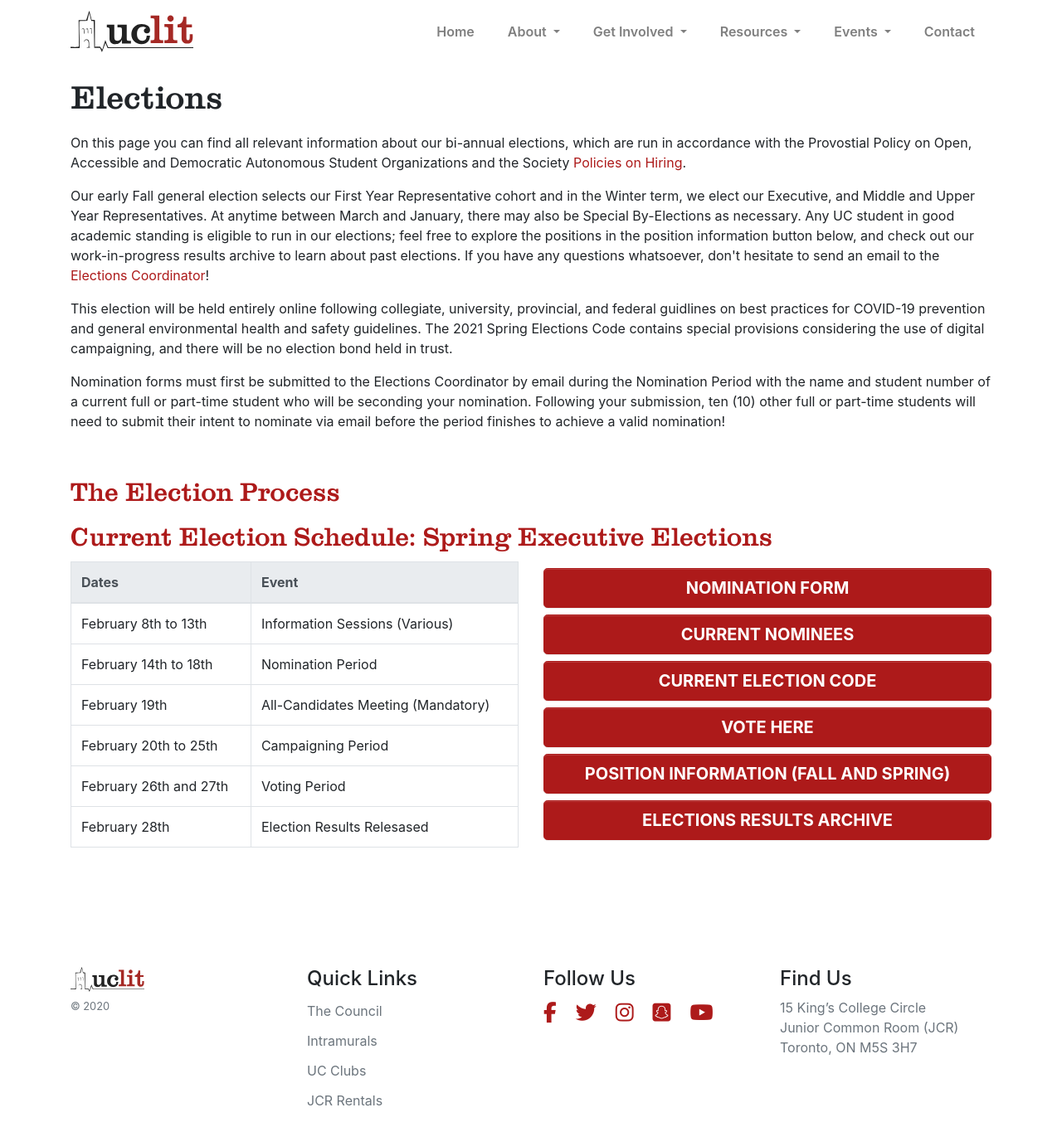
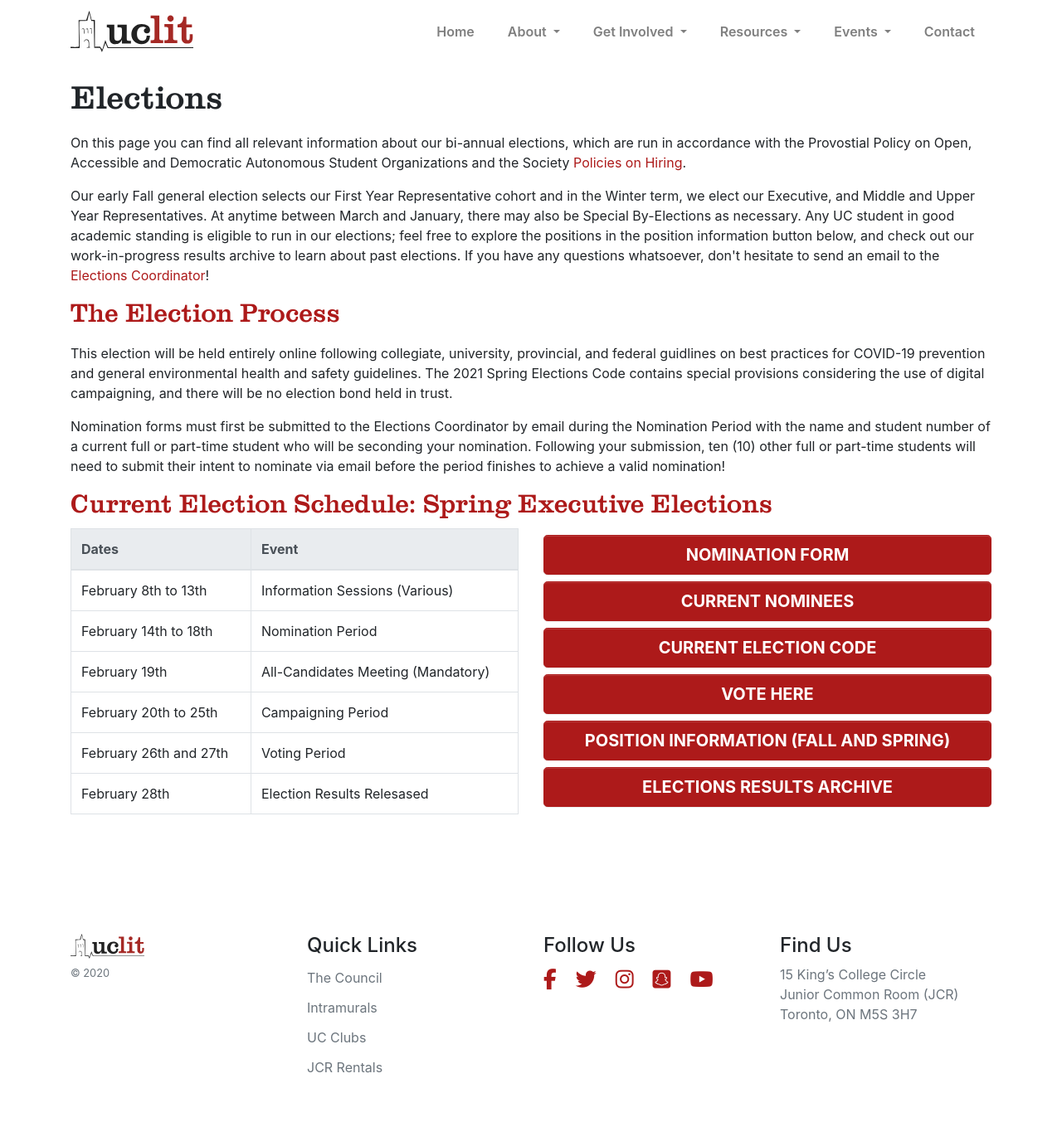
Before and after one commit to uclit-webmaster/uclit-site, a Jekyll site: the page built from get-involved/elections.html, in a window 1280 px wide and 1359 px high. Shown: the whole window at 83% size. Built offline with Jekyll 4.4.1, drawn with Linux system fonts in a browser that asks for light colours; nearby versions of some CDN libraries.

```diff
--- a/_data/elections.yml
+++ b/_data/elections.yml
@@ -4,9 +4,10 @@ text: |
 
   <p>Our early Fall general election selects our First Year Representative cohort and in the Winter term, we elect our Executive, and Middle and Upper Year Representatives. At anytime between March and January, there may also be Special By-Elections as necessary. Any UC student in good academic standing is eligible to run in our elections; feel free to explore the positions in the position information button below, and check out our work-in-progress results archive to learn about past elections. If you have any questions whatsoever, don't hesitate to send an email to the <a href="mailto:elections@uclit.ca">Elections Coordinator</a>!</p>
 
+subtext: |
   <p>This election will be held entirely online following collegiate, university, provincial, and federal guidlines on best practices for COVID-19 prevention and general environmental health and safety guidelines. The 2021 Spring Elections Code contains special provisions considering the use of digital campaigning, and there will be no election bond held in trust.</p>
 
-  <p>Nomination forms must first be submitted to the Elections Coordinator by email during the Nomination Period with the name and student number of a current full or part-time student who will be seconding your nomination. Following your submission, ten (10) other full or part-time students will need to submit their intent to nominate via email before the period finishes to achieve a valid nomination!</p><br>
+  <p>Nomination forms must first be submitted to the Elections Coordinator by email during the Nomination Period with the name and student number of a current full or part-time student who will be seconding your nomination. Following your submission, ten (10) other full or part-time students will need to submit their intent to nominate via email before the period finishes to achieve a valid nomination!</p>
 
 current-election-text: |
 
```
